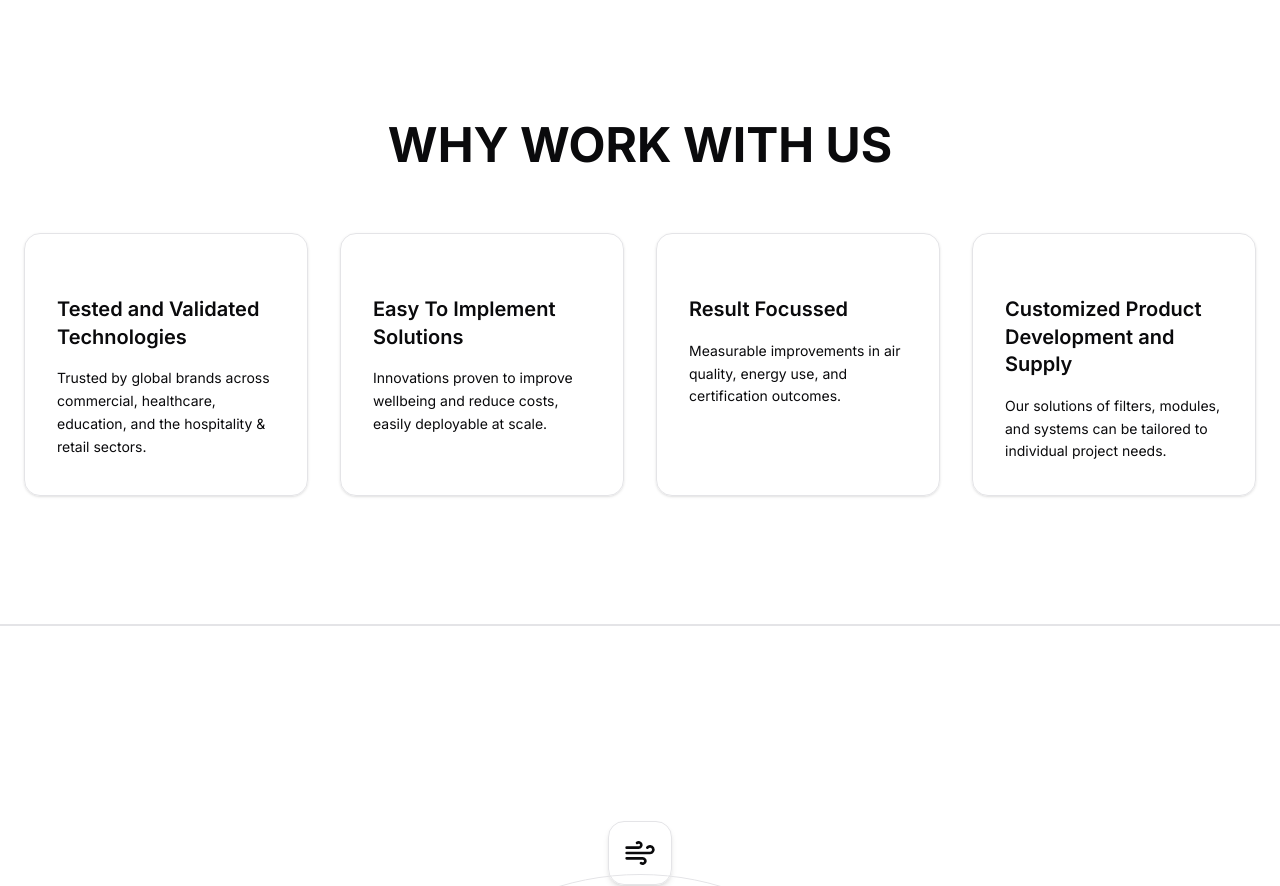
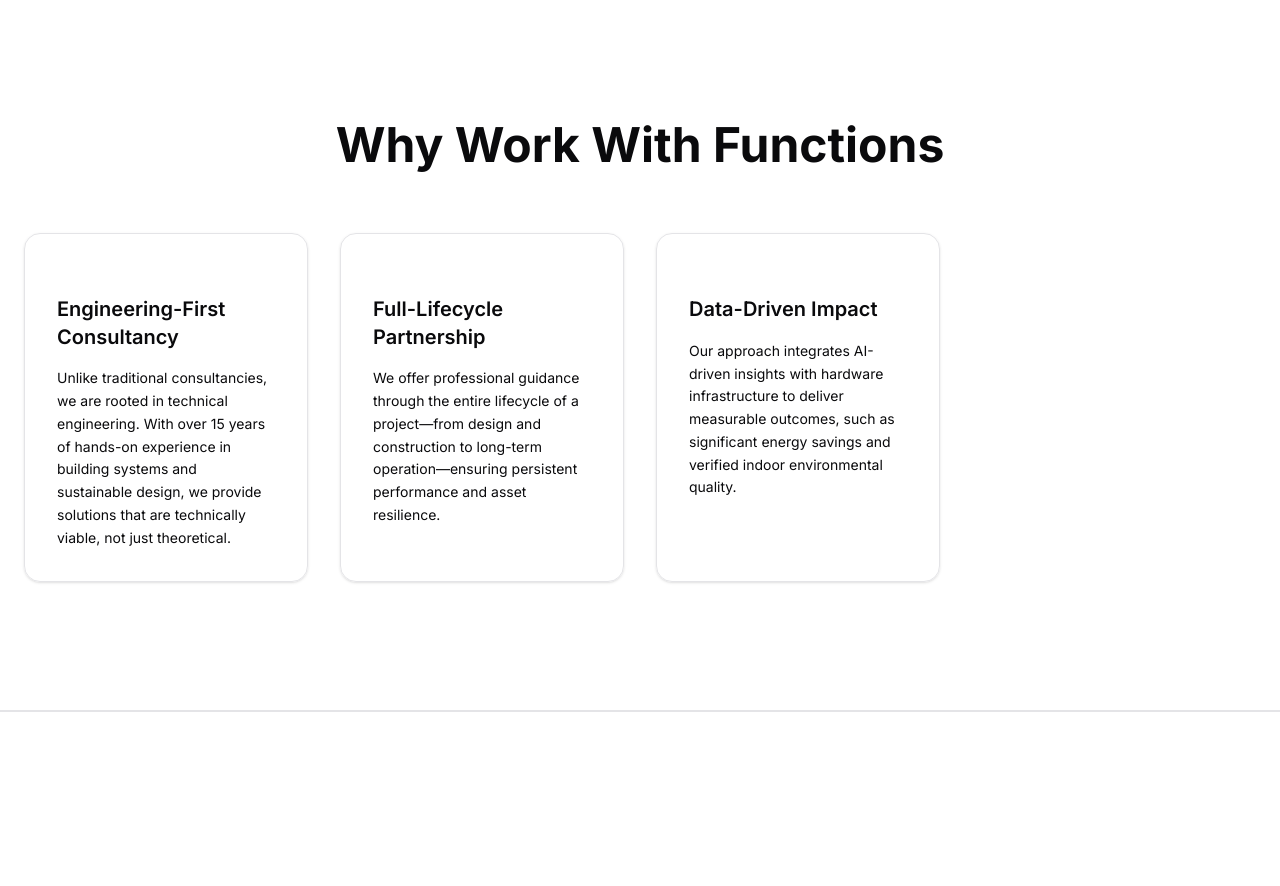
Before and after one commit to godlikeanyone/Functions-Website, a Next.js app: page /about in a window 1280 px wide. Shown: the part 1680-2566 px from the top of the page. Built offline with nearby package versions, Linux system fonts and the light colour scheme.

Commit message:
Update page.tsx

```diff
--- a/app/about/page.tsx
+++ b/app/about/page.tsx
@@ -68,23 +68,19 @@ export default function AboutPage() {
         },
       ],
       whywork: {
-        title: "WHY WORK WITH US",
+        title: "Why Work With Functions",
         items: [
           {
-            title: "Tested and Validated Technologies",
-            text: "Trusted by global brands across commercial, healthcare, education, and the hospitality & retail sectors.",
+            title: "Engineering-First Consultancy",
+            text: "Unlike traditional consultancies, we are rooted in technical engineering. With over 15 years of hands-on experience in building systems and sustainable design, we provide solutions that are technically viable, not just theoretical.",
           },
           {
-            title: "Easy To Implement Solutions",
-            text: "Innovations proven to improve wellbeing and reduce costs, easily deployable at scale.",
+            title: "Full-Lifecycle Partnership",
+            text: "We offer professional guidance through the entire lifecycle of a project—from design and construction to long-term operation—ensuring persistent performance and asset resilience.",
           },
           {
-            title: "Result Focussed",
-            text: "Measurable improvements in air quality, energy use, and certification outcomes.",
-          },
-          {
-            title: "Customized Product Development and Supply",
-            text: "Our solutions of filters, modules, and systems can be tailored to individual project needs.",
+            title: "Data-Driven Impact",
+            text: "Our approach integrates AI-driven insights with hardware infrastructure to deliver measurable outcomes, such as significant energy savings and verified indoor environmental quality.",
           },
         ],
       },
@@ -309,7 +305,7 @@ export default function AboutPage() {
         </div>
       </section>
 
-      {/* WHY WORK WITH US Section */}
+      {/* Why Work Section */}
       <section className="py-24 md:py-32 bg-background border-y border-border relative overflow-hidden">
         <div className="max-w-7xl mx-auto px-6 text-center">
           <motion.h2
```
